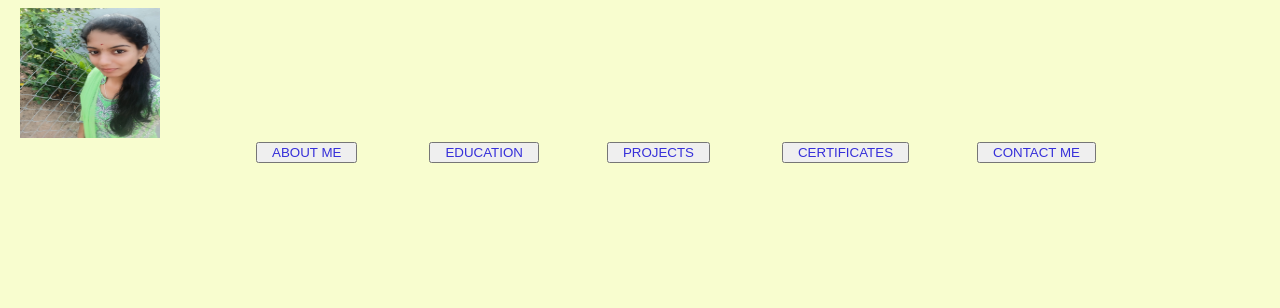
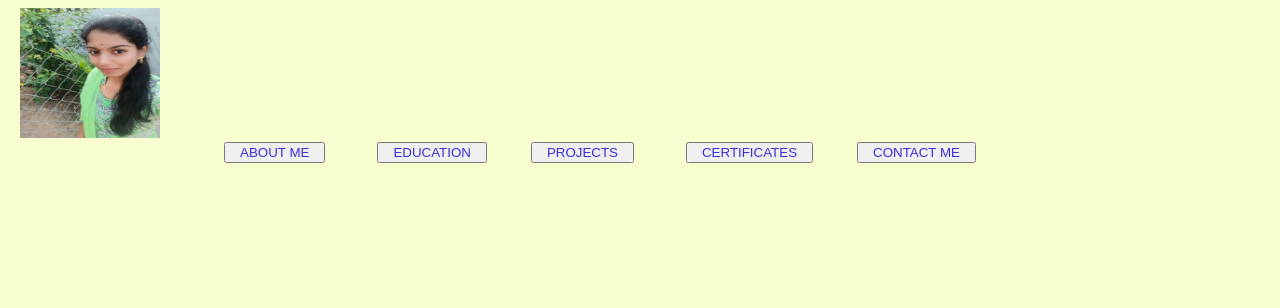
Before and after one commit to jasmitha3052/CSS-Project, a plain HTML site: page index.html in a window 1280 px wide. Shown: the top 308 px of the page. Drawn offline with Linux system fonts and the light colour scheme.

Commit message:
modify in index file

```diff
--- a/index.html
+++ b/index.html
@@ -21,10 +21,10 @@
 <body >
 
    &nbsp;&nbsp; <img src="jashupic.jpg" height="130px" width="140px">&nbsp;&nbsp;&nbsp;&nbsp;&nbsp;&nbsp;&nbsp;&nbsp;&nbsp;&nbsp;&nbsp;&nbsp;&nbsp;&nbsp;&nbsp;&nbsp;&nbsp;&nbsp;&nbsp;&nbsp;&nbsp;&nbsp;&nbsp;&nbsp;&nbsp;&nbsp;&nbsp;&nbsp;&nbsp;&nbsp;&nbsp;&nbsp;&nbsp;&nbsp;&nbsp;&nbsp;&nbsp;&nbsp;&nbsp;&nbsp;&nbsp;&nbsp;
-   &nbsp;&nbsp;&nbsp;&nbsp;&nbsp;&nbsp;&nbsp;&nbsp;&nbsp;&nbsp;&nbsp;&nbsp;
-  <br> <div id="class">&nbsp;&nbsp;&nbsp;&nbsp;&nbsp;&nbsp;&nbsp;&nbsp;&nbsp;&nbsp;&nbsp;&nbsp;&nbsp;&nbsp;&nbsp;&nbsp;&nbsp;&nbsp;&nbsp;&nbsp;&nbsp;&nbsp;&nbsp;&nbsp;&nbsp;&nbsp;&nbsp;&nbsp;&nbsp;&nbsp;&nbsp;&nbsp;&nbsp;&nbsp;&nbsp;&nbsp;&nbsp;&nbsp;&nbsp;&nbsp;&nbsp;&nbsp;&nbsp;&nbsp;&nbsp;&nbsp;&nbsp;&nbsp;&nbsp;&nbsp;&nbsp;&nbsp;&nbsp;&nbsp;&nbsp;&nbsp;&nbsp;&nbsp;&nbsp;&nbsp;&nbsp;&nbsp;<button><a href="about me.html" style="color:#362FD9;size:4px">ABOUT ME</a></button>
-   &nbsp;&nbsp;&nbsp;&nbsp;&nbsp;&nbsp;&nbsp;&nbsp;&nbsp;&nbsp;&nbsp;&nbsp;&nbsp;&nbsp;&nbsp;&nbsp;&nbsp;<button><a href="education.html" style="color:#362FD9;size:4px">EDUCATION</a></button>&nbsp;&nbsp;&nbsp;&nbsp;&nbsp;&nbsp;&nbsp;&nbsp;&nbsp;&nbsp;&nbsp;&nbsp;&nbsp;&nbsp;&nbsp;&nbsp;&nbsp;<button><a href="projects.html" style="color:#362FD9;size:4px">PROJECTS</a></button>
-&nbsp;&nbsp;&nbsp;&nbsp;&nbsp;&nbsp;&nbsp;&nbsp;&nbsp;&nbsp;&nbsp;&nbsp;&nbsp;&nbsp;&nbsp;&nbsp;&nbsp;<button><a href="certificates.html" style="color:#362FD9;size:4px">CERTIFICATES</a></button>&nbsp;&nbsp;&nbsp;&nbsp;&nbsp;&nbsp;&nbsp;&nbsp;&nbsp;&nbsp;&nbsp;&nbsp;&nbsp;&nbsp;&nbsp;&nbsp;&nbsp;<button><a href="contact me.html" style="color:#362FD9;size:4px">CONTACT ME</a></button>
+   &nbsp;&nbsp;&nbsp;&nbsp;&nbsp;
+  <br> <div id="class">&nbsp;&nbsp;&nbsp;&nbsp;&nbsp;&nbsp;&nbsp;&nbsp;&nbsp;&nbsp;&nbsp;&nbsp;&nbsp;&nbsp;&nbsp;&nbsp;&nbsp;&nbsp;&nbsp;&nbsp;&nbsp;&nbsp;&nbsp;&nbsp;&nbsp;&nbsp;&nbsp;&nbsp;&nbsp;&nbsp;&nbsp;&nbsp;&nbsp;&nbsp;&nbsp;&nbsp;&nbsp;&nbsp;&nbsp;&nbsp;&nbsp;&nbsp;&nbsp;&nbsp;&nbsp;&nbsp;&nbsp;&nbsp;&nbsp;&nbsp;&nbsp;&nbsp;&nbsp;&nbsp;<button><a href="about me.html" style="color:#362FD9;size:4px">ABOUT ME</a></button>
+   &nbsp;&nbsp;&nbsp;&nbsp;&nbsp;&nbsp;&nbsp;&nbsp;&nbsp;&nbsp;&nbsp;&nbsp;<button><a href="education.html" style="color:#362FD9;size:4px">EDUCATION</a></button>&nbsp;&nbsp;&nbsp;&nbsp;&nbsp;&nbsp;&nbsp;&nbsp;&nbsp;&nbsp;&nbsp;<button><a href="projects.html" style="color:#362FD9;size:4px">PROJECTS</a></button>
+&nbsp;&nbsp;&nbsp;&nbsp;&nbsp;&nbsp;&nbsp;&nbsp;&nbsp;&nbsp;&nbsp;&nbsp;<button><a href="certificates.html" style="color:#362FD9;size:4px">CERTIFICATES</a></button>&nbsp;&nbsp;&nbsp;&nbsp;&nbsp;&nbsp;&nbsp;&nbsp;&nbsp;&nbsp;&nbsp;<button><a href="contact me.html" style="color:#362FD9;size:4px">CONTACT ME</a></button>
  </div><br><br><br><br><br><br><br>
 <p style="color:#088395;font-size:40px;;text-align:center"><b>WELCOME TO MY PORTOFOLIO !</b></p>
 <br>
```
